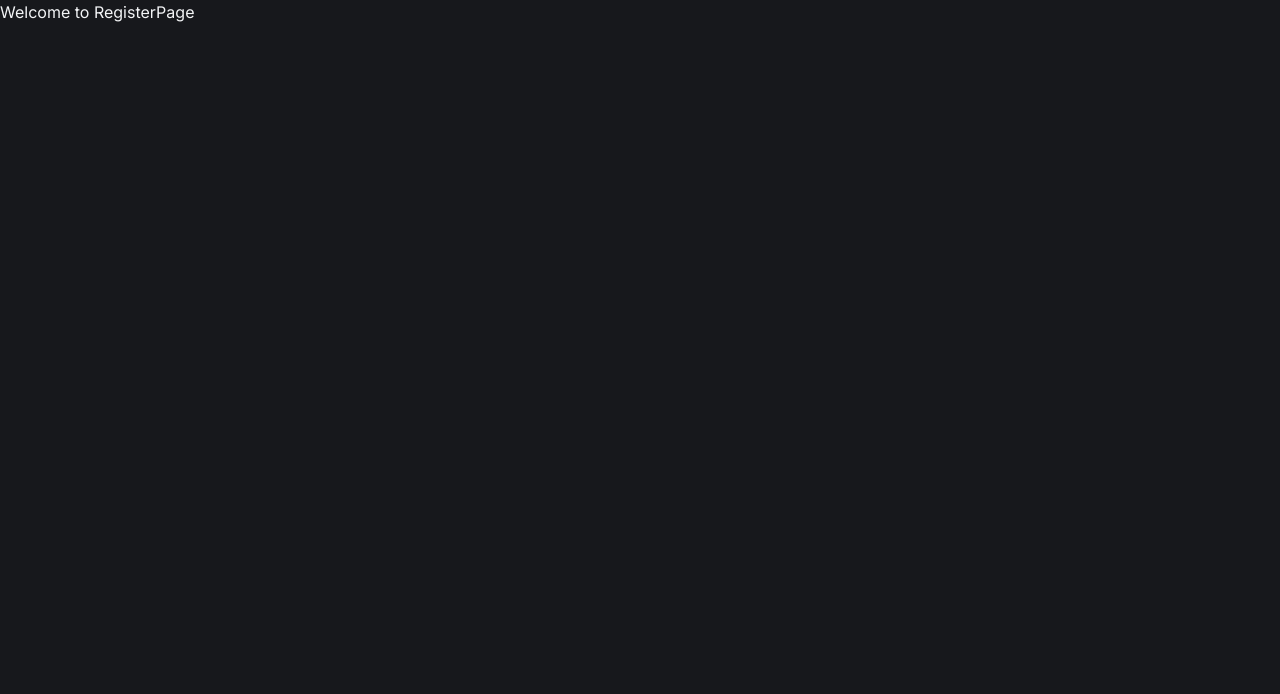
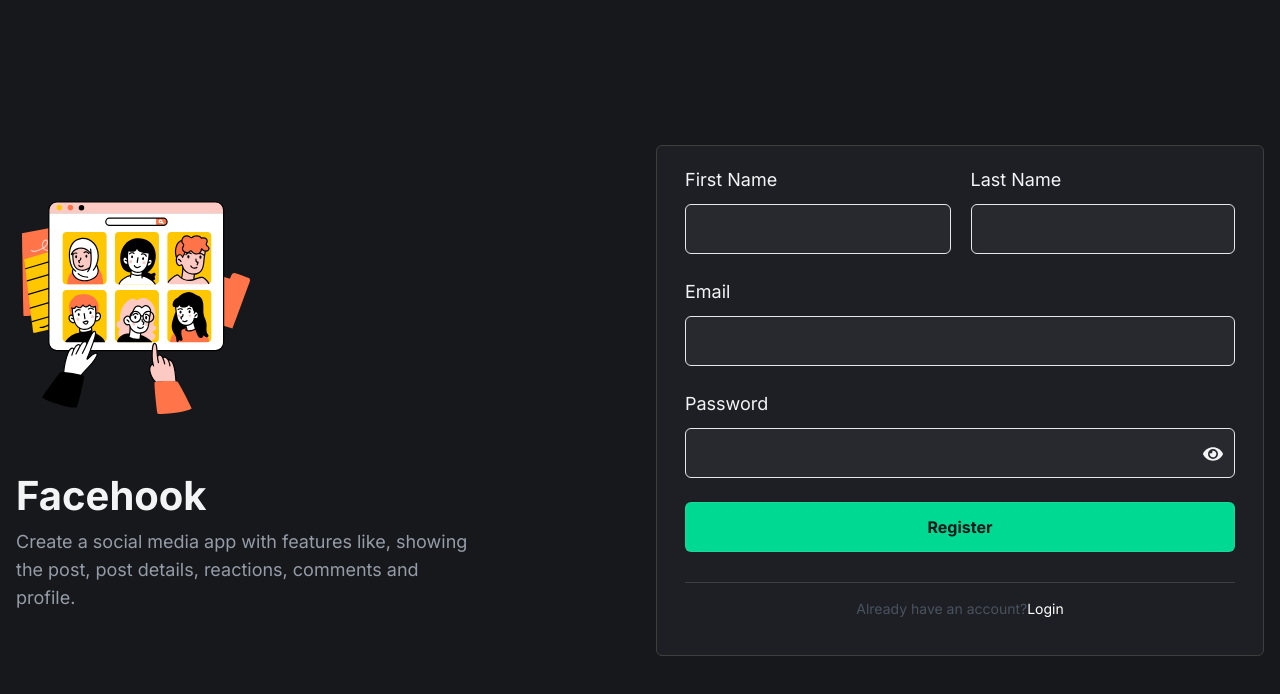
Before and after one commit to akash-khan-311/facehook, a React app: page /register in a window 1280 px wide. Shown: the top 694 px of the page. Built offline with nearby package versions, Linux system fonts and the light colour scheme; the HTML template or start-up script is replaced by a standard one.

Commit message:
like functionality added

```diff
--- a/src/Pages/RegisterPage.jsx
+++ b/src/Pages/RegisterPage.jsx
@@ -1,7 +1,50 @@
+import { Link } from "react-router-dom"
+import RegisterForm from "../components/Auth/RegisterForm"
+import RegistrationIcon from '../assets/icons/registration.svg'
 
 const RegisterPage = () => {
-    return (
-            <>Welcome to RegisterPage</>
-    )
+  return (
+    <main className='flex min-h-screen items-center justify-center bg-deepDark py-8'>
+      <div className='max-w-[1368px] flex-1'>
+        <div className='container grid items-center gap-8 lg:grid-cols-2'>
+          {/* illustration and title */}
+          <div>
+            {/* src="./assets/images/auth_illustration.png" */}
+            <img
+              className='mb-12 h-60'
+              src={RegistrationIcon}
+              alt='auth_illustration'
+            />
+            <div>
+              <h1 className='mb-3 text-4xl font-bold lg:text-[40px]'>
+                Facehook
+              </h1>
+              <p className='max-w-[452px] text-gray-400/95 lg:text-lg'>
+                Create a social media app with features like, showing the post,
+                post details, reactions, comments and profile.
+              </p>
+            </div>
+          </div>
+          {/* illustration and title ends */}
+          {/* login form */}
+          <div className='card'>
+            <RegisterForm/>
+            <div className='py-4 lg:py-4'>
+              <p className='text-center text-xs text-gray-600/95 lg:text-sm'>
+                Already have an account?
+                <Link
+                  className='hover:text-lwsGreen text-white transition-all hover:underline'
+                  to='/login'
+                >
+                  Login
+                </Link>
+              </p>
+            </div>
+          </div>
+          {/* login form ends */}
+        </div>
+      </div>
+    </main>
+  )
 }
-export default RegisterPage;
+export default RegisterPage
--- /dev/null
+++ b/src/components/Auth/RegisterForm.jsx
@@ -0,0 +1,118 @@
+import { useForm } from 'react-hook-form'
+import Field from '../common/Field'
+import { useState } from 'react'
+import { FaEye, FaEyeSlash } from 'react-icons/fa'
+import axios from 'axios'
+import { useNavigate } from 'react-router-dom'
+
+const RegisterForm = () => {
+  const navigate = useNavigate()
+  const [seePassword, setSeePassword] = useState(true)
+  const {
+    register,
+    handleSubmit,
+    formState: { errors },
+    setError
+  } = useForm()
+  const submitForm = async formData => {
+    try {
+      let response = await axios.post(
+        `${import.meta.env.VITE_SERVER_BASE_URL}/auth/register`,
+        formData
+      )
+      if (response.status === 201) {
+        navigate('/login')
+      }
+    } catch (error) {
+      setError('root.random', {
+        type: 'random',
+        message: `Something Went Wrong: ${error.message}`
+      })
+    }
+  }
+  return (
+    <form
+      onSubmit={handleSubmit(submitForm)}
+      className='border-b border-[#3F3F3F] pb-10 lg:pb-[30px]'
+    >
+      {/* First Name Field */}
+      <div className='flex flex-col md:flex-row gap-x-0 md:gap-x-5 md:justify-between'>
+        <Field label={'First Name'} error={errors.firstName}>
+          <input
+            className={`auth-input ${
+              !!errors?.firstName ? 'border-red-500' : 'border-gray-200'
+            }`}
+            type='firstName'
+            name='firstName'
+            id='firstName'
+            {...register('firstName', { required: 'First Name  is Required' })}
+          />
+        </Field>
+        {/* Last Name Field */}
+        <Field label={'Last Name'} error={errors.lastName}>
+          <input
+            className={`auth-input ${
+              !!errors?.lastName ? 'border-red-500' : 'border-gray-200'
+            }`}
+            type='lastName'
+            name='lastName'
+            id='lastName'
+            {...register('lastName', { required: 'Last Name  is Required' })}
+          />
+        </Field>
+      </div>
+
+      {/* Email Field */}
+      <Field label={'Email'} error={errors.email}>
+        <input
+          className={`auth-input ${
+            !!errors?.email ? 'border-red-500' : 'border-gray-200'
+          }`}
+          type='email'
+          name='email'
+          id='email'
+          {...register('email', { required: 'Email Adress is Required' })}
+        />
+      </Field>
+      {/* Password Field */}
+      <Field label={'Password'} error={errors.password}>
+        <div className='relative'>
+          <input
+            className={`auth-input  ${
+              !!errors?.password ? 'border-red-500' : 'border-gray-200'
+            }`}
+            type={seePassword ? 'password' : 'text'}
+            name='password'
+            id='password'
+            {...register('password', {
+              required: 'Password is Required',
+              minLength: {
+                value: 8,
+                message: 'Password must be at least 8 characters'
+              }
+            })}
+          />
+          {seePassword ? (
+            <FaEye
+              className='absolute right-3 top-4 cursor-pointer text-xl'
+              onClick={() => setSeePassword(false)}
+            />
+          ) : (
+            <FaEyeSlash
+              className='absolute right-3 top-4 cursor-pointer text-xl'
+              onClick={() => setSeePassword(true)}
+            />
+          )}
+        </div>
+      </Field>
+      <button
+        className='auth-input bg-lwsGreen font-bold text-deepDark transition-all hover:opacity-90'
+        type='submit'
+      >
+        Register
+      </button>
+      <p className='text-red-500 text-lg'>{errors?.root?.random?.message}</p>
+    </form>
+  )
+}
+export default RegisterForm
--- a/src/components/Posts/PostAction.jsx
+++ b/src/components/Posts/PostAction.jsx
@@ -1,13 +1,41 @@
 import LikeIcon from '../../assets/icons/like.svg'
+import LikeFilledIcon from '../../assets/icons/like-filled.svg'
 import CommentIcon from '../../assets/icons/comment.svg'
 import ShareIcon from '../../assets/icons/share.svg'
-const PostAction = ({ postId, commentCount }) => {
+import { useState } from 'react'
+import useAxios from '../../hooks/useAxios'
+import useAuth from '../../hooks/useAuth'
+const PostAction = ({ post, commentCount }) => {
+  const { auth } = useAuth()
+  const [liked, setLiked] = useState(post?.likes?.includes(auth?.user?.id))
+  const { api } = useAxios()
+  const handleLike = async () => {
+    try {
+      const response = await api.patch(
+        `${import.meta.env.VITE_SERVER_BASE_URL}/posts/${post.id}/like`
+      )
+
+      if (response.status === 200) {
+        setLiked(true)
+      }
+    } catch (error) {
+      console.log(error.message)
+      setLiked(false)
+    }
+  }
   return (
     <div className='flex items-center justify-between py-6 lg:px-10 lg:py-8'>
       {/* Like Button */}
-      <button className='flex-center gap-2 text-xs font-bold text-[#B8BBBF] hover:text-white lg:text-sm'>
-        <img src={LikeIcon} alt='Like' />
-        <span>Like</span>
+      <button
+        onClick={handleLike}
+        className='flex-center gap-2 text-xs font-bold text-[#B8BBBF] hover:text-white lg:text-sm'
+      >
+        <img
+          className='w-6'
+          src={liked ? LikeFilledIcon : LikeIcon}
+          alt='Like'
+        />
+        {!liked && <span>Like</span>}
       </button>
       {/* Comment Button */}
       <button className='icon-btn space-x-2 px-6 py-3 text-xs lg:px-12 lg:text-sm'>
--- a/src/components/Posts/PostCard.jsx
+++ b/src/components/Posts/PostCard.jsx
@@ -8,7 +8,7 @@ const PostCard = ({ post }) => {
     <article className='card mt-6 lg:mt-8'>
       <PostHeader post={post} />
       <PostBody poster={post?.image} content={post?.content} />
-      <PostAction postId={post?.id} commentCount={post?.comments.length} />
+      <PostAction post={post} commentCount={post?.comments.length} />
       <PostComments post={post} />
     </article>
   )
--- a/src/components/Profile/ProfileImage.jsx
+++ b/src/components/Profile/ProfileImage.jsx
@@ -3,6 +3,7 @@ import EditIcon from '../../assets/icons/edit.svg'
 import useAxios from './../../hooks/useAxios'
 import { useRef } from 'react'
 import { actions } from '../../actions'
+
 
 const ProfileImage = () => {
   const { state, dispatch } = useProfile()
--- a/src/components/common/Header.jsx
+++ b/src/components/common/Header.jsx
@@ -6,11 +6,13 @@ import { Link } from 'react-router-dom'
 import Logout from '../Auth/Logout'
 import useAuth from '../../hooks/useAuth'
 import useProfile from '../../hooks/useProfile'
+import DefaultAvatar from '../../assets/images/avatar.jpg'
 
 const Header = () => {
   const { auth } = useAuth()
   const { state } = useProfile()
   const user = state?.user ?? auth?.user
+  console.log()
   return (
     <nav className='sticky top-0 z-50 border-b border-[#3F3F3F] bg-[#1E1F24] py-4'>
       <div className='container flex flex-col items-center justify-between gap-6 sm:flex-row'>
@@ -37,7 +39,7 @@ const Header = () => {
             </span>
             <img
               className='max-h-[32px] max-w-[32px] w-32 h-32 lg:max-h-[44px] lg:max-w-[44px] rounded-full'
-              src={`${import.meta.env.VITE_SERVER_BASE_URL}/${user?.avatar}`}
+              src={`${import.meta.env.VITE_SERVER_BASE_URL}/${user?.avatar} `}
               alt='Avatar'
             />
           </Link>
--- a/src/routes/PrivateRoutes.jsx
+++ b/src/routes/PrivateRoutes.jsx
@@ -4,6 +4,7 @@ import useAuth from '../hooks/useAuth'
 import { Outlet, Navigate } from 'react-router-dom'
 const PrivateRoutes = () => {
   const { auth } = useAuth()
+  console.log('token ===========> ', auth.authToken)
   return (
     <>
       {auth.authToken ? (
@@ -18,7 +19,7 @@ const PrivateRoutes = () => {
           </ProfileProvider>
         </>
       ) : (
-        <Navigate to='/login' />
+        <Navigate to='/login' replace />
       )}
     </>
   )
```
Also changed, not shown: src/assets/icons/like-filled.svg (added), src/assets/images/avatar.jpg (added).
